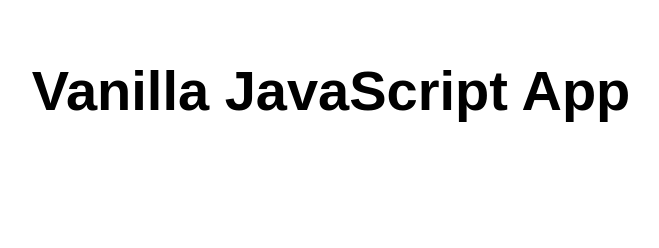
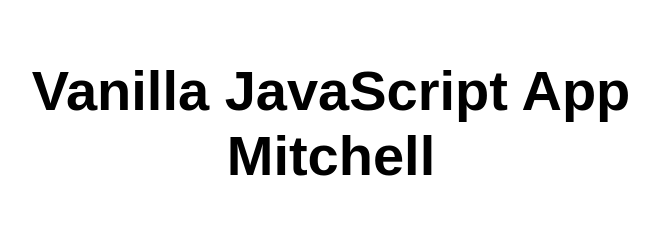
Before and after one commit to Mitchell01234/mijn-eerste-statische-web-app, a website: page src/index.html in a window 1280 px wide. Shown: the whole page, without its empty margins (309-968 px from the left). Drawn offline with Linux system fonts and the light colour scheme.

Commit message:
Update index.html

```diff
--- a/src/index.html
+++ b/src/index.html
@@ -10,7 +10,7 @@
 
 <body>
   <main>
-    <h1>Vanilla JavaScript App</h1>
+    <h1>Vanilla JavaScript App Mitchell</h1>
   </main>
 </body>
 
```
